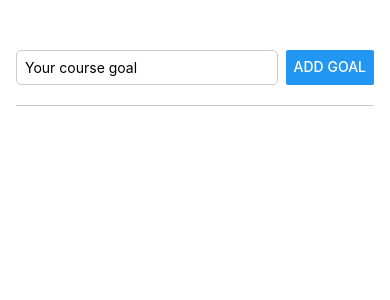
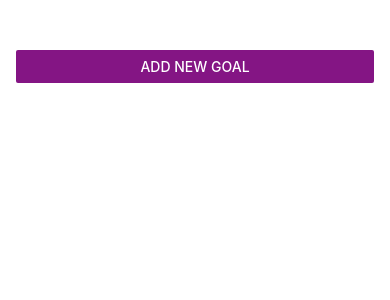
Before and after one commit to tee2490/ReactNative, a React Native app: screen / in a window 390 px wide. Shown: the top 300 px of the page. Built offline with nearby package versions, Linux system fonts and the light colour scheme.

Commit message:
Android Ripple Effect & Modal

```diff
--- a/App.js
+++ b/App.js
@@ -1,16 +1,18 @@
 import { useState } from "react";
-import { FlatList, StyleSheet, View } from "react-native";
+import { Button, FlatList, StyleSheet, View } from "react-native";
 import GoalInput from "./components/GoalInput";
 import GoalItem from "./components/GoalItem";
 
 export default function App() {
   const [courseGoals, setCourseGoals] = useState([]);
+  const [modalVisible, setModalVisible] = useState(false);
 
   function addGoalHandler(enterGoalText) {
     setCourseGoals((currentCourseGoals) => [
       ...currentCourseGoals,
       enterGoalText,
     ]);
+    endAddGoalHandler();
   }
 
   function deleteGoalHandler(index) {
@@ -19,9 +21,28 @@ export default function App() {
     setCourseGoals(data);
   }
 
+  function startAddGoalHandler() {
+    setModalVisible(true);
+  }
+
+  function endAddGoalHandler() {
+    setModalVisible(false);
+  }
+
   return (
     <View style={styles.container}>
-      <GoalInput addGoalHandler={addGoalHandler} />
+      <Button
+        title="Add new Goal"
+        color="#841584"
+        onPress={startAddGoalHandler}
+      />
+      {modalVisible && (
+        <GoalInput
+          visible={modalVisible}
+          addGoalHandler={addGoalHandler}
+          onCancel={endAddGoalHandler}
+        />
+      )}
       <View style={styles.goalContainer}>
         <FlatList
           data={courseGoals}
--- a/components/GoalInput.js
+++ b/components/GoalInput.js
@@ -1,4 +1,4 @@
-import { StyleSheet, TextInput, Button, View } from "react-native";
+import { StyleSheet, TextInput, Button, View, Modal } from "react-native";
 import React, { useState } from "react";
 
 export default function GoalInput(props) {
@@ -14,6 +14,7 @@ export default function GoalInput(props) {
   }
 
   return (
+    <Modal animationType="slide" visible={props.visible}>
       <View style={styles.inputContainer}>
         <TextInput
           style={styles.textInput}
@@ -21,26 +22,42 @@ export default function GoalInput(props) {
           onChangeText={goalInputHandler}
           value={enterGoalText}
         />
+        <View style={styles.buttonContainer}>
+          <View style={styles.button}>
             <Button title="Add Goal" onPress={onAddGoalHandler} />
           </View>
+          <View style={styles.button}>
+            <Button title="Cancel" onPress={props.onCancel} />
+          </View>
+        </View>
+      </View>
+    </Modal>
   );
 }
 
 const styles = StyleSheet.create({
   inputContainer: {
-    flexDirection: "row",
-    justifyContent: "space-between",
+    flex: 1,
+    justifyContent: "center",
+    alignItems: "center",
     borderBottomWidth: 1,
     borderBottomColor: "#cccccc",
-    paddingBottom: 20,
+    padding: 20,
   },
   textInput: {
-    flex: 1,
-    width: "70%",
+    alignContent: "center",
+    width: "100%",
     borderWidth: 1,
     borderColor: "#cccccc",
     borderRadius: 5,
-    marginRight: 8,
     padding: 8,
   },
+  buttonContainer: {
+    flexDirection: "row",
+    paddingTop: 10,
+  },
+  button: {
+    marginHorizontal: 8,
+    width: "40%",
+  },
 });
--- a/components/GoalItem.js
+++ b/components/GoalItem.js
@@ -4,23 +4,25 @@ import React from "react";
 export default function GoalItem(props) {
   const { ItemData, deleteGoalHandler } = props;
   return (
-    <Pressable onPress={() => deleteGoalHandler(ItemData.index)}>
-      <View style={styles.goalItem}>
+    <View style={styles.goalItem}>
+      <Pressable
+        android_ripple={{ color: "#dddddd" }}
+        onPress={() => deleteGoalHandler(ItemData.index)}
+      >
         <Text style={styles.goalText}>{ItemData.item}</Text>
-      </View>
-    </Pressable>
+      </Pressable>
+    </View>
   );
 }
 
 const styles = StyleSheet.create({
   goalItem: {
     margin: 8,
-    padding: 8,
     borderRadius: 5,
     backgroundColor: "#5e0acc",
-    color: "white",
   },
   goalText: {
     color: "white",
+    padding: 8,
   },
 });
```
Lines whose indentation alone changed are shown as unchanged.
